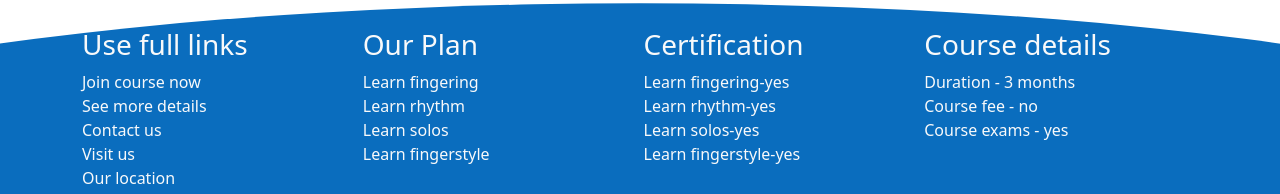
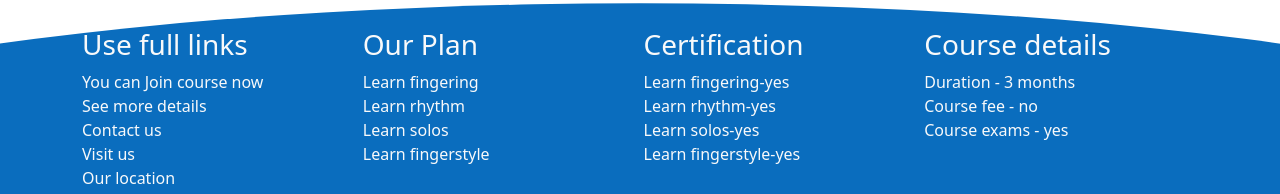
Before and after one commit to farhanacsebd/coding-heros, a React (Create React App) app: page / in a window 1280 px wide. Shown: the part 1396-1590 px from the top of the page. Built offline with nearby package versions, Linux system fonts and the light colour scheme.

Commit message:
some fixed

```diff
--- a/src/components/Error/Error.js
+++ b/src/components/Error/Error.js
@@ -5,7 +5,7 @@ const Error = () => {
 
         // error page start
         <div className="err">
-            <img className="w-100 mx-auto" src="https://thumbs.gfycat.com/ImperfectPracticalGoldfish-size_restricted.gif" alt="" />
+            <img className="w-100 mx-auto" src="https://cdn.dribbble.com/users/492116/screenshots/1667059/thrillist-404.gif" alt="" />
         </div>
         // error page end
     );
--- a/src/components/Footer/Footer.js
+++ b/src/components/Footer/Footer.js
@@ -11,7 +11,7 @@ const Footer = () => {
                 <div>
                     <h3 className="text-start">Use full links</h3>
                     <ul className="d-block p-0 m-0">
-                        <li>Join course now</li>
+                        <li>You can Join course now</li>
                         <li>See more details</li>
                         <li>Contact us</li>
                         <li>Visit us</li>
@@ -46,7 +46,7 @@ const Footer = () => {
                     </ul>
                 </div>
             </Container>
-            <p className="p-0 m-0">allrights reserved by bipul chandro roy</p>
+            <p className="p-0 m-0">allrights reserved by Farhana Binte Hasan</p>
         </div>
 
         // footer end
```
